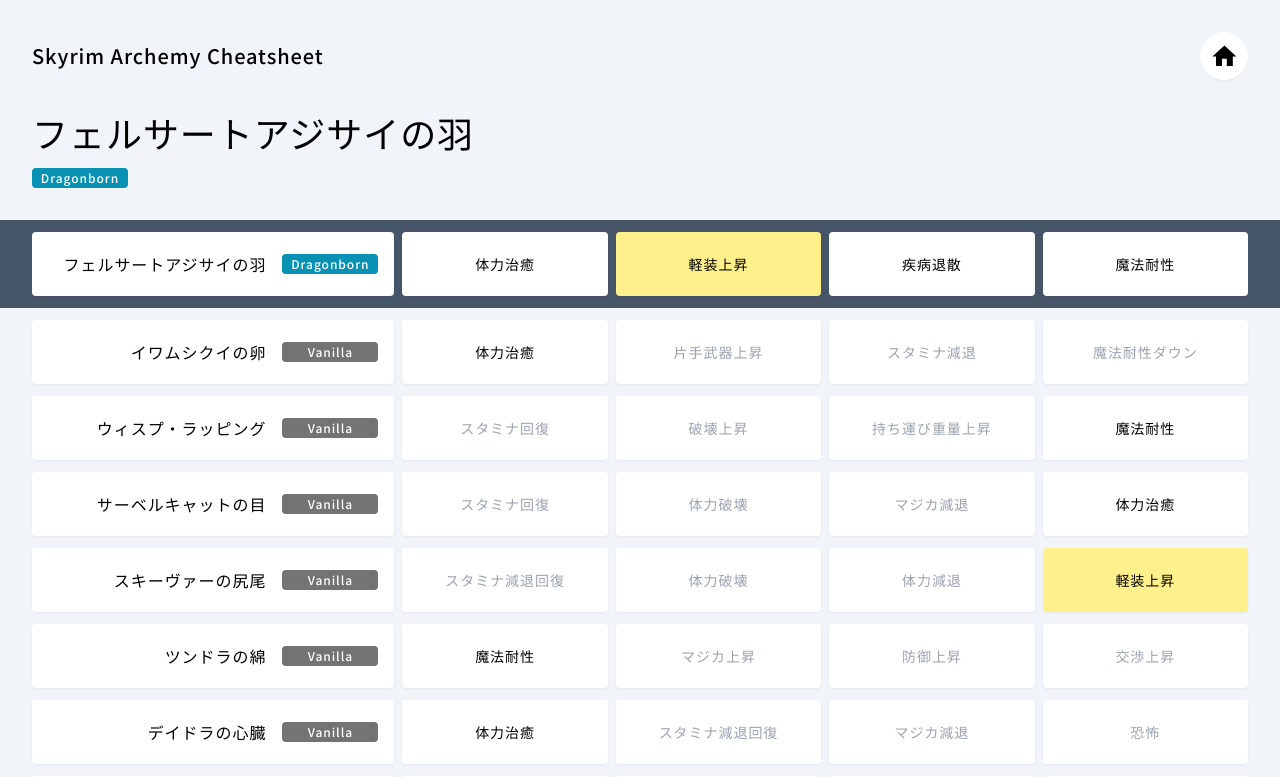
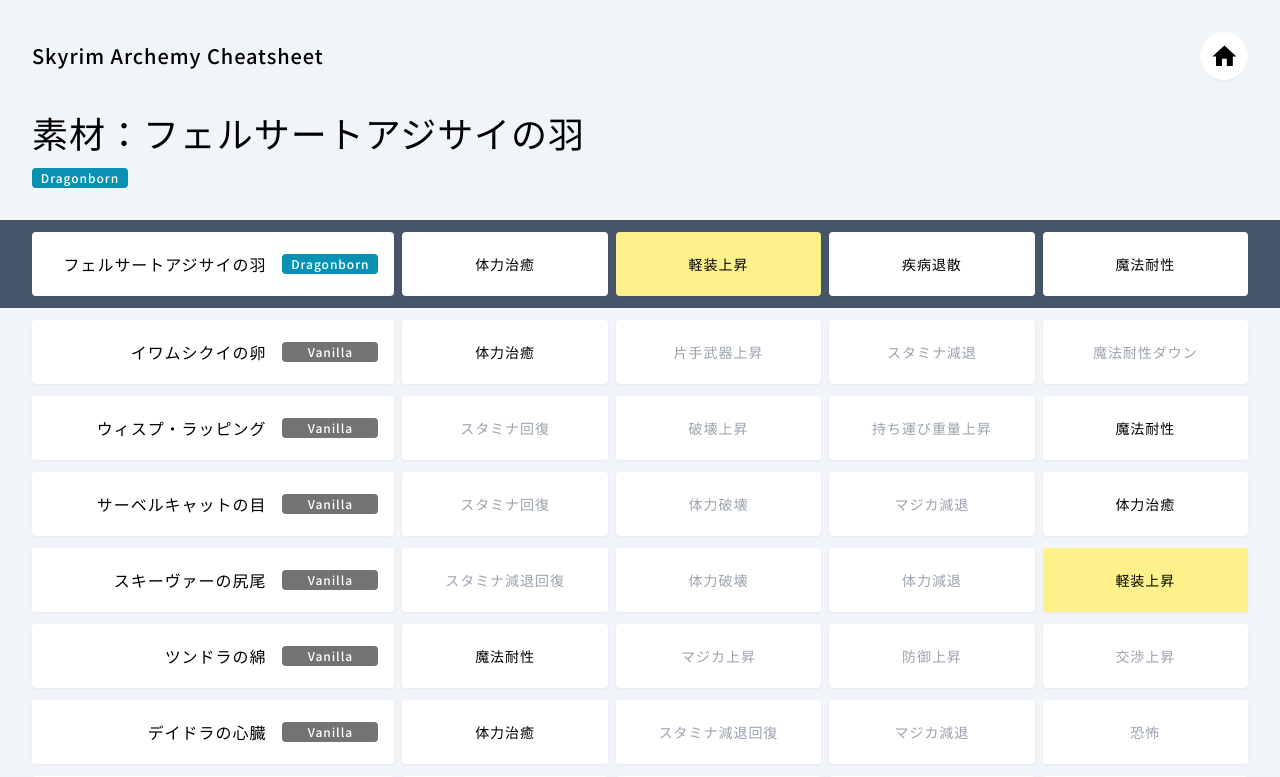
Before and after one commit to ykob/skyrim-alchemy-cheatsheet, a React (Vite) app: page /material/106 in a window 1280 px wide. Shown: the top 777 px of the page. Built offline with nearby package versions, Linux system fonts and the light colour scheme.

Commit message:
adjusted the heading label.

```diff
--- a/src/components/features/material-content/index.tsx
+++ b/src/components/features/material-content/index.tsx
@@ -9,7 +9,7 @@
 export const MaterialContent = function (props: Props) {
   return (
     <div className={props.className}>
-      <div className="mb-2 text-2xl md:mb-4 md:text-3xl lg:text-4xl">{props.name}</div>
+      <h1 className="mb-2 text-2xl md:mb-4 md:text-3xl lg:text-4xl">素材：{props.name}</h1>
       <CategoryBadge categoryId={props.category} />
     </div>
   )
```
